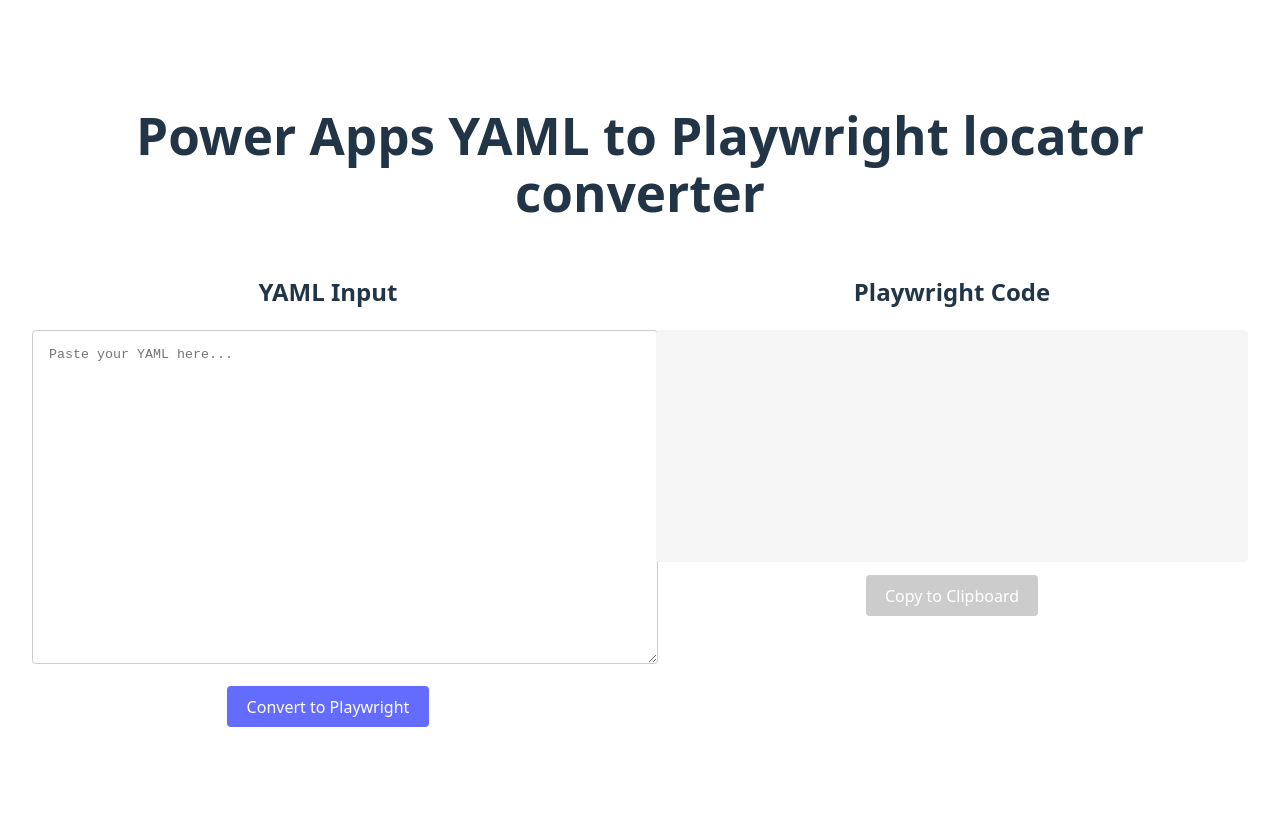
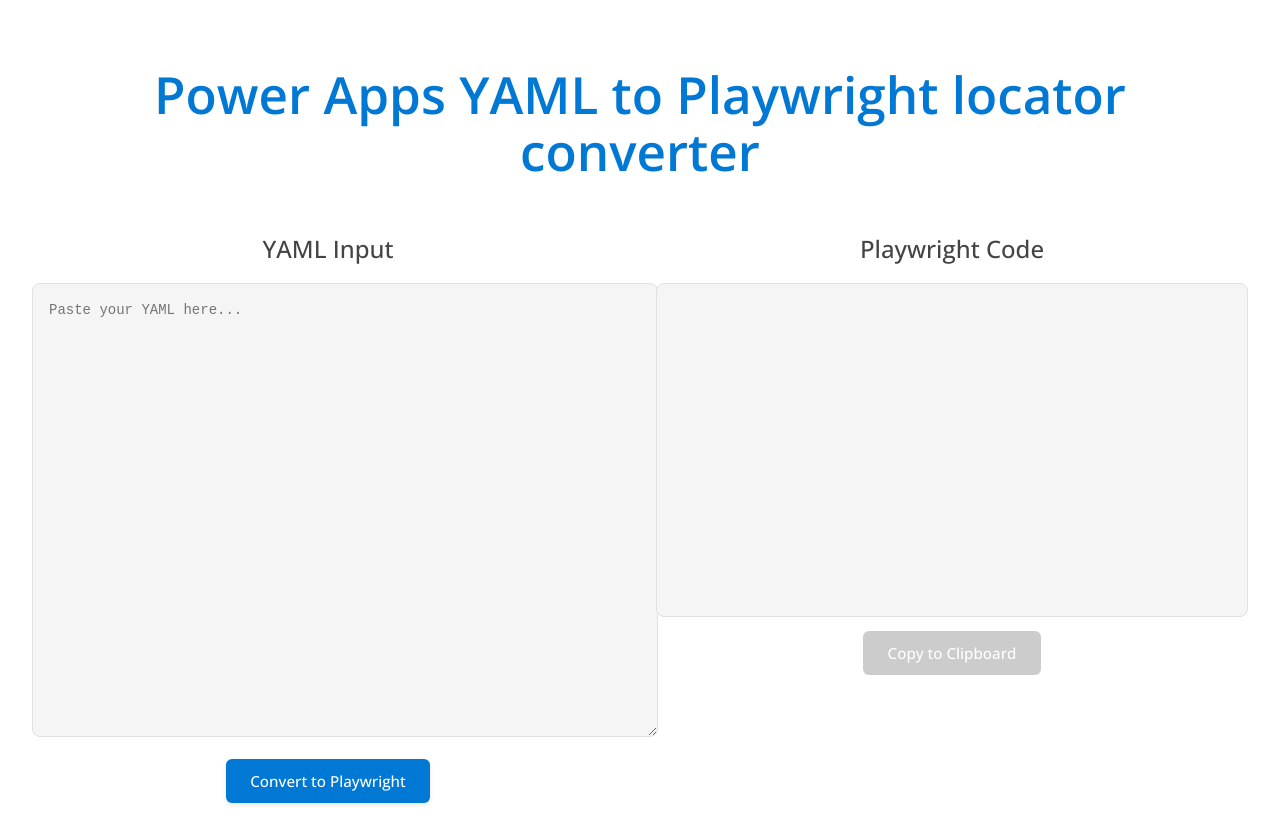
Before and after one commit to arijsdijk/yaml-to-playwright, a React (Vite) app: page / in a window 1280 px wide. Before the commit the page ends 800 px from the top, so only its background shows below. Built offline with nearby package versions, Linux system fonts and the light colour scheme.

Commit message:
Update styling with Open Sans font and improved UI

```diff
--- a/index.html
+++ b/index.html
@@ -4,6 +4,9 @@
     <meta charset="UTF-8" />
     <link rel="icon" type="image/svg+xml" href="/vite.svg" />
     <meta name="viewport" content="width=device-width, initial-scale=1.0" />
+    <link rel="preconnect" href="https://fonts.googleapis.com" />
+    <link rel="preconnect" href="https://fonts.gstatic.com" crossorigin />
+    <link href="https://fonts.googleapis.com/css2?family=Open+Sans:wght@400;500;600;700&display=swap" rel="stylesheet" />
     <title>Power Apps YAML to Playwright locator converter</title>
   </head>
   <body>
--- a/src/App.css
+++ b/src/App.css
@@ -1,3 +1,18 @@
+:root {
+  --primary-color: #0078d4;
+  --primary-hover: #106ebe;
+  --background-light: #f5f5f5;
+  --border-color: #e0e0e0;
+}
+
+body {
+  font-family: 'Open Sans', -apple-system, BlinkMacSystemFont, 'Segoe UI', Roboto, Oxygen, Ubuntu, Cantarell, sans-serif;
+  -webkit-font-smoothing: antialiased;
+  -moz-osx-font-smoothing: grayscale;
+  color: #333;
+  background-color: #ffffff;
+}
+
 #root {
   max-width: 1280px;
   margin: 0 auto;
@@ -6,6 +21,12 @@
 
 .app {
   text-align: center;
+}
+
+.app h1 {
+  font-weight: 600;
+  color: var(--primary-color);
+  margin-bottom: 2rem;
 }
 
 .converter {
@@ -21,44 +42,93 @@
   max-width: 600px;
 }
 
+.input-section h2,
+.output-section h2 {
+  font-weight: 500;
+  margin-bottom: 1rem;
+  color: #444;
+}
+
 textarea {
   width: 100%;
-  font-family: monospace;
+  font-family: 'JetBrains Mono', 'Fira Code', monospace;
   padding: 1rem;
   margin-bottom: 1rem;
-  border: 1px solid #ccc;
-  border-radius: 4px;
+  border: 1px solid var(--border-color);
+  border-radius: 8px;
   resize: vertical;
+  min-height: 300px;
+  font-size: 14px;
+  line-height: 1.5;
+  background-color: var(--background-light);
+  transition: border-color 0.3s ease;
+}
+
+textarea:focus {
+  outline: none;
+  border-color: var(--primary-color);
+  box-shadow: 0 0 0 2px rgba(0, 120, 212, 0.1);
 }
 
 pre {
   text-align: left;
-  background-color: #f5f5f5;
+  background-color: var(--background-light);
   padding: 1rem;
-  border-radius: 4px;
+  border-radius: 8px;
   overflow-x: auto;
   white-space: pre-wrap;
   word-wrap: break-word;
-  min-height: 200px;
+  min-height: 300px;
   max-height: 500px;
   overflow-y: auto;
+  font-family: 'JetBrains Mono', 'Fira Code', monospace;
+  font-size: 14px;
+  line-height: 1.5;
+  border: 1px solid var(--border-color);
 }
 
 button {
-  background-color: #646cff;
+  background-color: var(--primary-color);
   color: white;
   border: none;
-  padding: 0.6em 1.2em;
-  border-radius: 4px;
+  padding: 0.8em 1.6em;
+  border-radius: 6px;
   cursor: pointer;
-  transition: background-color 0.25s;
+  transition: all 0.2s ease;
+  font-weight: 500;
+  font-size: 0.95rem;
+  box-shadow: 0 2px 4px rgba(0, 0, 0, 0.1);
 }
 
 button:hover {
-  background-color: #747bff;
+  background-color: var(--primary-hover);
+  transform: translateY(-1px);
+  box-shadow: 0 4px 6px rgba(0, 0, 0, 0.1);
+}
+
+button:active {
+  transform: translateY(0);
+  box-shadow: 0 2px 4px rgba(0, 0, 0, 0.1);
 }
 
 button:disabled {
   background-color: #cccccc;
   cursor: not-allowed;
+  transform: none;
+  box-shadow: none;
 }
+
+@media (max-width: 768px) {
+  .converter {
+    flex-direction: column;
+  }
+
+  .input-section,
+  .output-section {
+    max-width: 100%;
+  }
+
+  #root {
+    padding: 1rem;
+  }
+}
```
